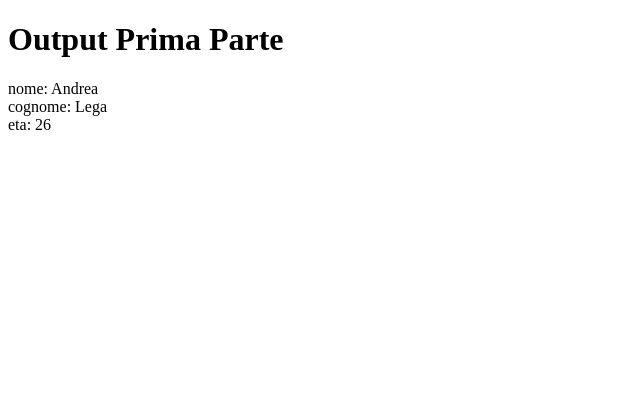
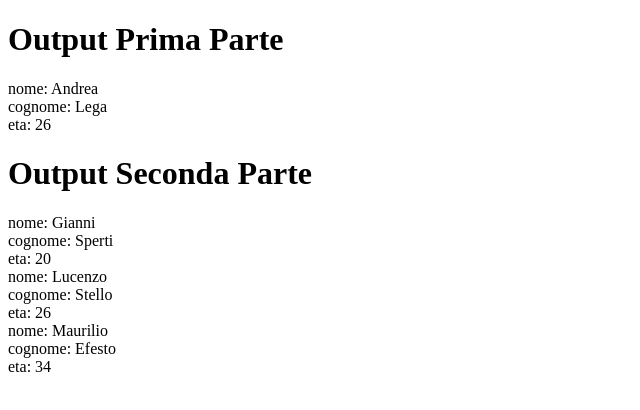
Before and after one commit to Lex95/js-oggetti-studenti, a plain HTML site: page index.html in a window 1280 px wide. Shown: the whole page, without its empty margins (0-640 px from the left). Drawn offline with Linux system fonts and the light colour scheme.

Commit message:
risoluzione seconda parte

```diff
--- a/index.html
+++ b/index.html
@@ -9,6 +9,8 @@
 <body>
     <h1>Output Prima Parte</h1>
     <p id="myP1"></p>
+    <h1>Output Seconda Parte</h1>
+    <p id="myP2"></p>
     <script src="script.js"></script>
 </body>
 </html>
--- a/script.js
+++ b/script.js
@@ -9,3 +9,25 @@ for (key in studente) {
 }
 
 // seconda parte
+var studenti = [
+    {
+        nome: "Gianni",
+        cognome: "Sperti",
+        eta: 20
+    },
+    {
+        nome: "Lucenzo",
+        cognome: "Stello",
+        eta: 26
+    },
+    {
+        nome: "Maurilio",
+        cognome: "Efesto",
+        eta: 34
+    }
+];
+for (var i = 0; i < studenti.length; i++) {
+    for (arrKey in studenti[i]) {
+        document.getElementById("myP2").innerHTML += arrKey + ": " + studenti[i][arrKey] + "<br>";
+    }
+}
```
